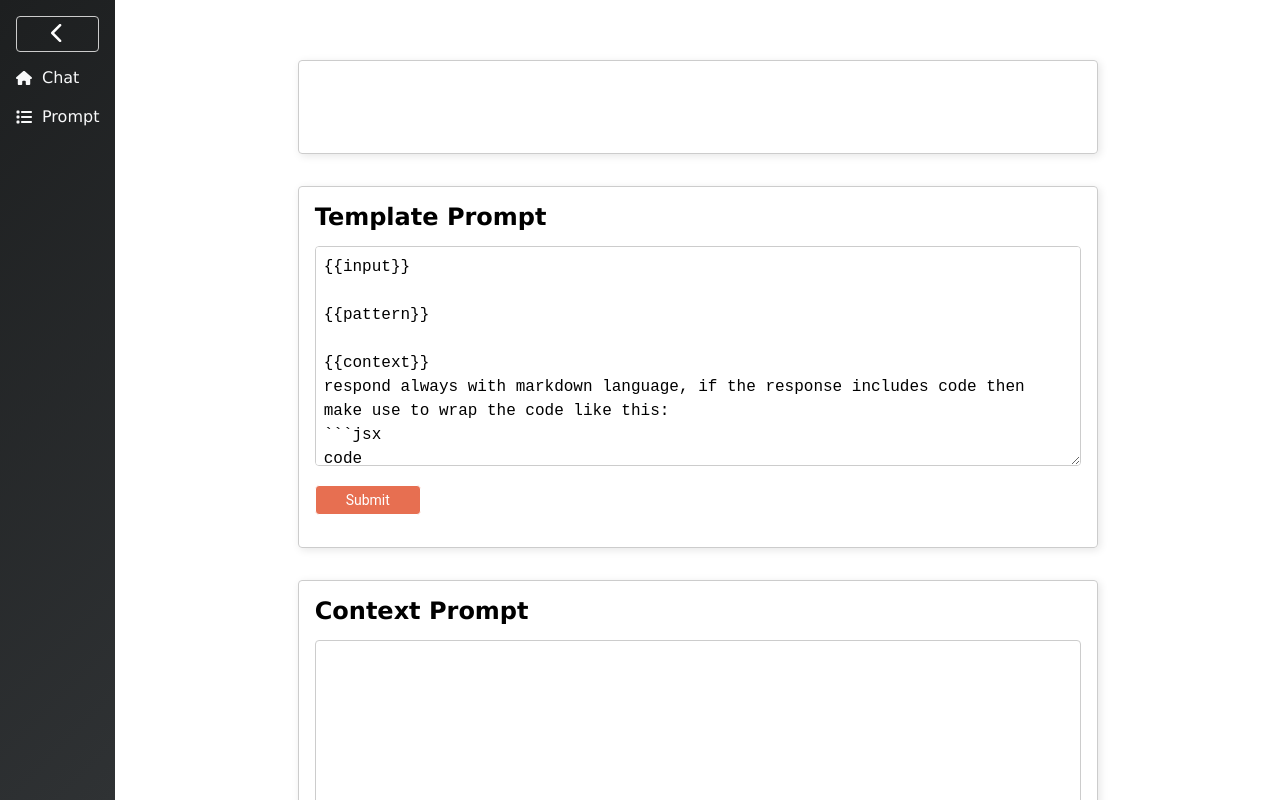
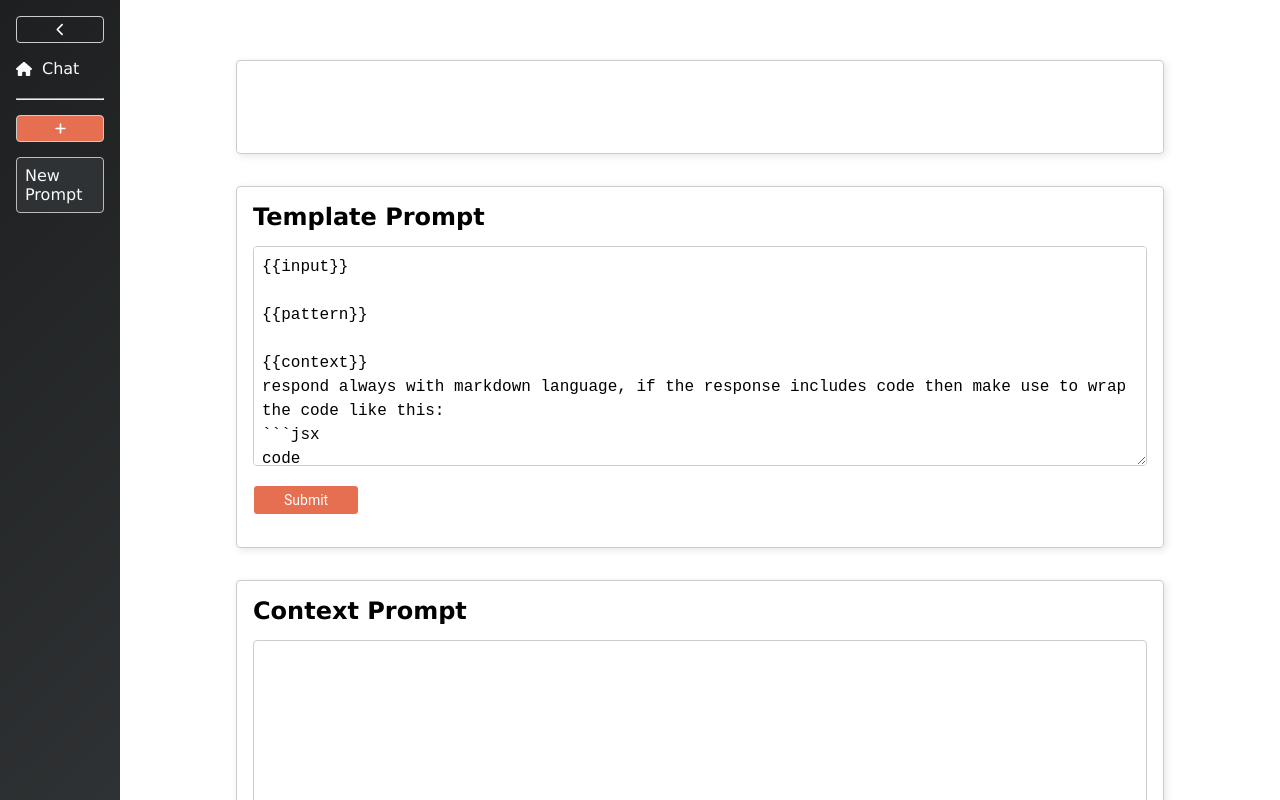
Before and after one commit to TechnoRahmon/TemplatingCodeGPT, a Next.js app: page /prompt in a window 1280 px wide. Built offline with nearby package versions, Linux system fonts and the light colour scheme.

Commit message:
view multi template item - UI

```diff
--- a/src/Components/prompt/ViewSection.tsx
+++ b/src/Components/prompt/ViewSection.tsx
@@ -21,10 +21,10 @@ export function ViewSection({
     inputValue.length ? inputValue.map((result: IResult, index) => (
       <div className={styles.sectionWrapper} key={index}>
         <div className={styles.viewSection}>
-          <h2 className={styles.viewSectionTitle}>Input</h2>
+          <h2 className={styles.viewSectionTitle}>Input:</h2>
           <p>{result.input}</p>
           <br/>
-          <h2 className={styles.viewSectionTitle}>Output</h2>
+          <h2 className={styles.viewSectionTitle}>Output:</h2>
 
           <ReactMarkdown
             children={result.output}
--- a/src/Components/shared/Aside/AsideNavigation.tsx
+++ b/src/Components/shared/Aside/AsideNavigation.tsx
@@ -1,24 +1,29 @@
-import { faHome, faList, faCog, faDiagramNext, faBars, faChevronLeft } from '@fortawesome/free-solid-svg-icons';
+import { faHome, faBars, faChevronLeft, faAdd } from '@fortawesome/free-solid-svg-icons';
 import NavItem from './NavItem';
 import styles from '@/styles/AsideNavigation.module.css';
 import { useState } from 'react';
 import { FontAwesomeIcon } from '@fortawesome/react-fontawesome';
+import { ITemplateItem, emptyTempaltItem } from '@/store/localStorageStore';
 
 export default function AsideNavigation() {
   const [minimized, setMinimized] = useState(false);
   const navItems = [
-    { label: 'Chat', icon: faHome, link: '/' },
-    { label: 'Prompt', icon: faList, link: '/prompt' }
+    { label: 'Chat', icon: faHome, link: '/' }
   ];
+  const [templateList, setTemaplteList] = useState<Array<ITemplateItem>>([emptyTempaltItem]);
+
   const handleMinimize = () => {
     setMinimized(!minimized);
   };
+  const handleClick = () => {
+
+  }
   return (
     <nav className={`${styles.container} ${minimized ? styles.minimized : ''}`}>
       <button className={styles.minimizeButton} onClick={handleMinimize}>
         <span>
           {minimized ? (
-              <FontAwesomeIcon icon={faBars}/>
+            <FontAwesomeIcon icon={faBars} />
           ) : (
             <FontAwesomeIcon icon={faChevronLeft} />
           )}
@@ -26,9 +31,28 @@ export default function AsideNavigation() {
       </button>
       <ul className={styles.list}>
         {navItems.map((item) => (
-            <NavItem styles={styles} key={item.label} label={minimized?"":item.label} icon={item.icon} link={item.link} />
+          <NavItem styles={styles} key={item.label} label={minimized ? "" : item.label} icon={item.icon} link={item.link} />
         ))}
       </ul>
+
+      <hr />
+
+      {/* begin:: template list items */}
+      <button className={styles.addTemplateButton} onClick={handleMinimize}>
+        <span>
+          <FontAwesomeIcon icon={faAdd} />
+        </span>
+      </button>
+      {/*end :: template list items */}
+      <div className={styles.templateListSection}>
+        <ul className={styles.list}>
+          {templateList.map((item) => (
+            <div className={minimized ? styles.minimizedItem : ''}>
+              <NavItem styles={styles} key={item.id} label={minimized ? item.title[0] : item.title} tooltip={item.title} link={`/`} />
+            </div>
+          ))}
+        </ul>
+      </div>
     </nav>
   );
 }
--- a/src/Components/shared/Aside/NavItem.tsx
+++ b/src/Components/shared/Aside/NavItem.tsx
@@ -4,16 +4,17 @@ import Link from 'next/link';
 
 type NavItemProps = {
   label: string;
-  icon: IconDefinition;
+  tooltip?:string;
   link: string;
   styles:any;
+  icon?: IconDefinition;
 };
 
-export default function NavItem({ label, icon, link,styles }: NavItemProps) {
+export default function NavItem({ label, icon, link, styles, tooltip }: NavItemProps) {
   return (
-    <li className={styles.item}>
+    <li className={styles.item} data-content={tooltip??""}>
       <Link href={link} className={styles.link}>
-        <FontAwesomeIcon icon={icon} className={styles.icon} />
+        {icon ? <FontAwesomeIcon icon={icon} className={styles.icon} />:""}
         {label?<span>{label}</span>:""}
       </Link>
     </li>
--- a/src/pages/index.tsx
+++ b/src/pages/index.tsx
@@ -55,7 +55,7 @@ export default function index({
   const onSubmit = async () => {
     setSendingLoader(true);
     try {
-      const fullPrompt = store?.getFullPrompt(inputValue) ?? inputValue;
+      const fullPrompt = `store?.getFullPrompt(inputValue) ?? inputValue`;
       const resp = await sentPrompt(fullPrompt, openai_key);
       const resultView: IResult = { input: inputValue, output: resp ?? "" }
       setResultList(state => [resultView, ...state]);
--- a/src/store/localStorageStore.ts
+++ b/src/store/localStorageStore.ts
@@ -1,7 +1,22 @@
+import { generateRandomId } from "@/utils/randomId";
 import { template } from "./defaultData";
 export type IResult = {
   input: string;
   output: string;
+}
+export type ITemplateItem = {
+  title:string;
+  id:string;
+  template :string;
+  pattern: string;
+  context:string;
+}
+export const emptyTempaltItem: ITemplateItem = {
+  title:'New Prompt',
+  id:generateRandomId(),
+  context:'',
+  pattern:'',
+  template:template
 }
 
 function getlocalStorage(key:string):Storage|any{
@@ -14,8 +29,8 @@ export class Store {
     private PROMPT_TEMPLATE_KEY = "PROMPT_TEMPLATE";
     private PROMPT_PATTERN_KEY = "PROMPT_PATTERN";
     private PROMPT_CONTEXT_KEY = "PROMPT_CONTEXT";
+    private PROMPT_TEMPLATE_LIST_KEY = "PROMPT_TEMPLATE_LIST_KEY_";
     private RESULT_LIST_KEY = "RESULT_LIST_KEY";
-    private INPUT_HISTORY = "INPUT_HISTORY";
     private OPENAI_KEY_KEY = "OPENAI_KEY";
 
     constructor() {
@@ -28,14 +43,14 @@ export class Store {
     private ResultList:string ="";
     private openaiKey: string = "";
 
-    setPromptTemplate(value: string): void {
+    setPromptTemplate(id:string, value: string): void {
       this.promptTemplate = value;
 
-      setlocalStorage(this.PROMPT_TEMPLATE_KEY, value);
+      setlocalStorage(this.PROMPT_TEMPLATE_LIST_KEY + id, value);
     }
 
-    getPromptTemplate(): string {
-      return this.promptTemplate || getlocalStorage(this.PROMPT_TEMPLATE_KEY) || template;
+    getPromptTemplate(id:string,): string {
+      return this.promptTemplate || getlocalStorage(this.PROMPT_TEMPLATE_LIST_KEY + id) || template;
     }
 
     setPromptPattern(value: string): void {
@@ -74,13 +89,13 @@ export class Store {
         return this.ResultList || getlocalStorage(this.RESULT_LIST_KEY) || "";
       }
 
-    getFullPrompt(input:string){
-      let template = this.getPromptTemplate();
-      const pattern = this.getPromptPattern();
-      const context = this.getPromptContext();
-      template = template.replace(/{{pattern}}/i, pattern+'\n\n');
-      template = template.replace(/{{context}}/i, context+'\n\n');
-      template = template.replace(/{{input}}/i, input+'\n\n');
-      return template;
+    getFullPrompt(templateId:string, input:string){
+      let templateChunk = this.getPromptTemplate(templateId);
+      const { context, pattern, template }:ITemplateItem = JSON.parse(templateChunk);
+      let templateText = template;
+      templateText = template.replace(/{{pattern}}/i, pattern+'\n\n');
+      templateText = templateText.replace(/{{context}}/i, context+'\n\n');
+      templateText = templateText.replace(/{{input}}/i, input+'\n\n');
+      return templateText;
     }
   }
--- a/src/styles/AsideNavigation.module.css
+++ b/src/styles/AsideNavigation.module.css
@@ -5,9 +5,11 @@
   height: 100%;
   padding: 1rem;
   transition: width 0.2s ease-in-out;
+  width: 120px;
 }
 .container.minimized {
   width: 60px;
+  padding: 1rem 5px;
 }
 .list {
   display: flex;
@@ -19,6 +21,7 @@
 
 .item {
   margin-bottom: 20px;
+  position: relative;
 }
 
 .link {
@@ -43,6 +46,8 @@
 .container.minimized .icon{
   margin-right: 0px !important;
 }
+
+.addTemplateButton,
 .minimizeButton {
   border: 1px #ccc solid;
   color: #fff;
@@ -58,12 +63,69 @@
   display: flex;
 
 }
+
+.addTemplateButton{
+  margin-top: 15px;
+  margin-bottom: 15px;
+  background-color: #e76f51;
+}
+.addTemplateButton span,
+.minimizeButton span{
+  display: flex;
+  justify-content: center;
+  align-items: center;
+  padding:3px;
+}
+.addTemplateButton svg,
 .minimizeButton svg{
   width: 13px;
+  height: 13px;
 }
+.addTemplateButton:hover,
 .minimizeButton:hover{
   background-color: var(--dark-hover);
 }
+.container.minimized .addTemplateButton,
 .container.minimized .minimizeButton{
   margin-left: 0px;
 }
+
+.templateListSection {
+  display: flex;
+  align-items: center;
+  gap:3px;
+  flex-direction: column;
+  overflow-y: auto;
+  overflow-x: hidden;
+}
+.templateListSection ul {
+  width: 100%;
+}
+.templateListSection .item {
+  border: 1px #bcbcbc solid;
+  background-color: #2f3234;
+  padding: 8px;
+  border-radius: 4px;
+  margin-bottom: 0px;
+}
+
+/* TODO :: tooltip
+
+.minimizedItem .item:hover::after {
+  content: attr(data-content);
+  position: absolute;
+  background-color: #fff;
+  color: #333;
+  padding: 5px;
+  border-radius: 4px;
+  top: 120%;
+  left: 120%;
+  white-space: nowrap;
+  z-index: 1;
+  opacity: 1;
+  pointer-events: auto;
+  transition: opacity 0.3s;
+}
+
+
+*/
--- a/src/styles/ParentComponent.module.css
+++ b/src/styles/ParentComponent.module.css
@@ -6,7 +6,7 @@
 
   .sectionWrapper {
     width: 100%;
-    max-width: 800px;
+    max-width: 80%;
     margin-bottom: 32px;
     padding: 16px;
     border: 1px solid #ccc;
@@ -34,9 +34,7 @@
     }
 
     .button:hover{
-
     transition : 548ms;
-    padding: 8px 30px;
     background-color: #ffffff;
     color: #e76f51;
     border: solid 1px #e76f51;
--- a/src/styles/PromptInput.module.css
+++ b/src/styles/PromptInput.module.css
@@ -42,9 +42,7 @@ cursor: pointer;
 }
 
 .button:hover{
-
 transition : 548ms;
-padding: 8px 30px;
 background-color: #ffffff;
 color: #e76f51;
 border: solid 1px #e76f51;
@@ -59,7 +57,6 @@ border: solid 1px #e76f51;
 }
 .clearButton:hover{
   transition : 548ms;
-padding: 8px 30px;
   background-color: #ffffff;
   color: #766DF4;
   border-color: #766DF4;
--- a/src/styles/ViewSection.module.css
+++ b/src/styles/ViewSection.module.css
@@ -1,6 +1,6 @@
 .sectionWrapper {
   width: 100%;
-  max-width: 800px;
+  max-width: 80%;
   margin-bottom: 32px;
   padding: 28px;
   border: 1px solid #ccc;
--- a/src/styles/globals.css
+++ b/src/styles/globals.css
@@ -98,6 +98,28 @@ a {
 h1{
   font-family: 'Lucida Sans', 'Lucida Sans Regular', 'Lucida Grande', 'Lucida Sans Unicode', Geneva, Verdana, sans-serif;
 }
+
+/* ===== Scrollbar CSS ===== */
+  /* Firefox */
+  * {
+    scrollbar-width: auto;
+    scrollbar-color: #1f243f #ffffff;
+  }
+
+  /* Chrome, Edge, and Safari */
+  *::-webkit-scrollbar {
+    width: 5px;
+  }
+
+  *::-webkit-scrollbar-track {
+    background: #ffffff;
+  }
+
+  *::-webkit-scrollbar-thumb {
+    background-color: #1f243f;
+    border-radius: 10px;
+    border: 1px solid #ffffff;
+  }
 @media (prefers-color-scheme: dark) {
   html {
     color-scheme: dark;
--- /dev/null
+++ b/src/utils/randomId.ts
@@ -0,0 +1,12 @@
+export function generateRandomId(): string {
+    // Generate a random number between 1 and 1000
+    const randomNumber: number = Math.floor(Math.random() * 1000) + 1;
+
+    // Get the current timestamp
+    const timestamp: number = Date.now();
+
+    // Combine timestamp and random number to create the ID
+    const randomId: string = `${timestamp}-${randomNumber}`;
+
+    return randomId;
+  }
```
Lines whose indentation alone changed are shown as unchanged.
